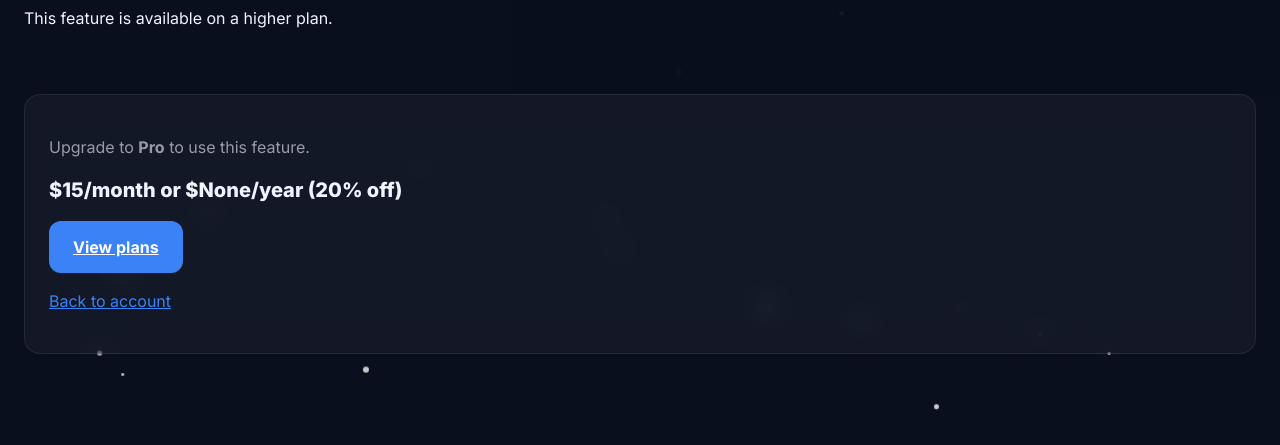
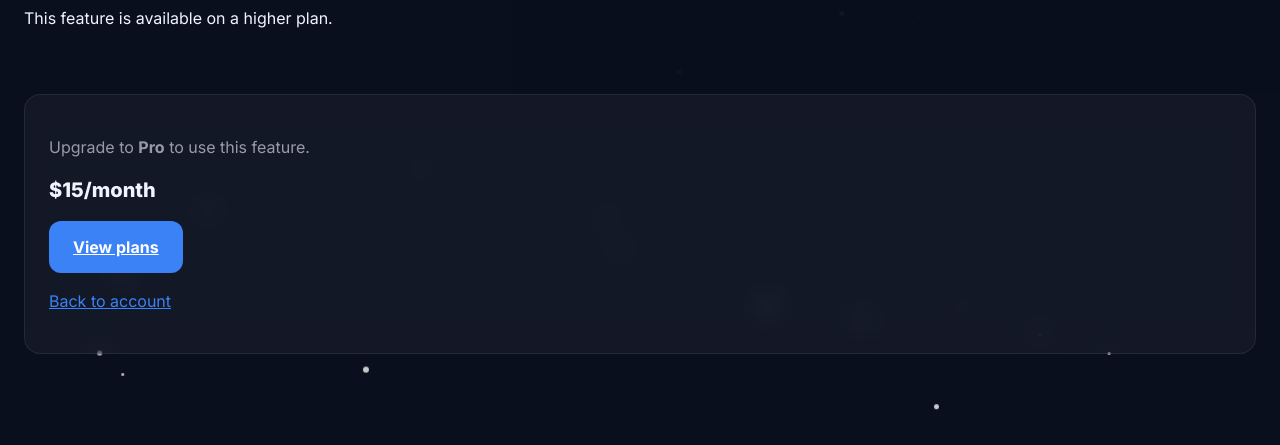
Before and after one commit to SkiRacer69/Glide-Cast, a Django app: page /accounts/conditions/ in a window 1280 px wide. Shown: the part 198-643 px from the top of the page. Run offline with Django 5.2, Linux system fonts and the light colour scheme; the visitor is signed in with stand-in values (Sample User, id 1).

Commit message:
Remove annual pricing references, show $15/mo for Pro consistently
Co-Authored-By: Claude Sonnet 4.6 <noreply@anthropic.com>

```diff
--- a/templates/accounts/upgrade_prompt.html
+++ b/templates/accounts/upgrade_prompt.html
@@ -15,7 +15,7 @@
   <div class="card-glass scroll-anim-card" style="padding: 1.5rem;">
     {% if upgrade_prompt.next_tier %}
       <p class="text-caption" style="margin-bottom: 1rem;">Upgrade to <strong>{{ upgrade_prompt.next_tier }}</strong> to use this feature.</p>
-      <p class="data-value" style="font-size: 1.25rem; margin: 0 0 1rem 0;">${{ upgrade_prompt.price_monthly }}/month or ${{ upgrade_prompt.price_annual }}/year (20% off)</p>
+      <p class="data-value" style="font-size: 1.25rem; margin: 0 0 1rem 0;">${{ upgrade_prompt.price_monthly }}/month</p>
       <a href="{% url 'paywall' %}" class="btn-primary" style="width: auto;">View plans</a>
     {% else %}
       <p class="text-caption">You're on the top plan. If you believe this is an error, contact support.</p>
--- a/templates/calculator/pdf_limit_reached.html
+++ b/templates/calculator/pdf_limit_reached.html
@@ -15,7 +15,7 @@
   <div class="card-glass scroll-anim-card" style="padding: 1.5rem;">
     {% if upgrade_prompt.next_tier %}
       <p class="text-caption" style="margin-bottom: 1rem;">Upgrade to <strong>{{ upgrade_prompt.next_tier }}</strong> for unlimited PDF exports.</p>
-      <p class="data-value" style="font-size: 1.25rem; margin: 0 0 1rem 0;">${{ upgrade_prompt.price_monthly }}/month or ${{ upgrade_prompt.price_annual }}/year (20% off)</p>
+      <p class="data-value" style="font-size: 1.25rem; margin: 0 0 1rem 0;">${{ upgrade_prompt.price_monthly }}/month</p>
       <a href="{% url 'paywall' %}" class="btn-primary" style="width: auto;">View plans</a>
     {% endif %}
     <p style="margin-top: 1rem;"><a href="{% url 'calculator' %}" style="color: var(--glacier);">Back to calculator</a></p>
```
